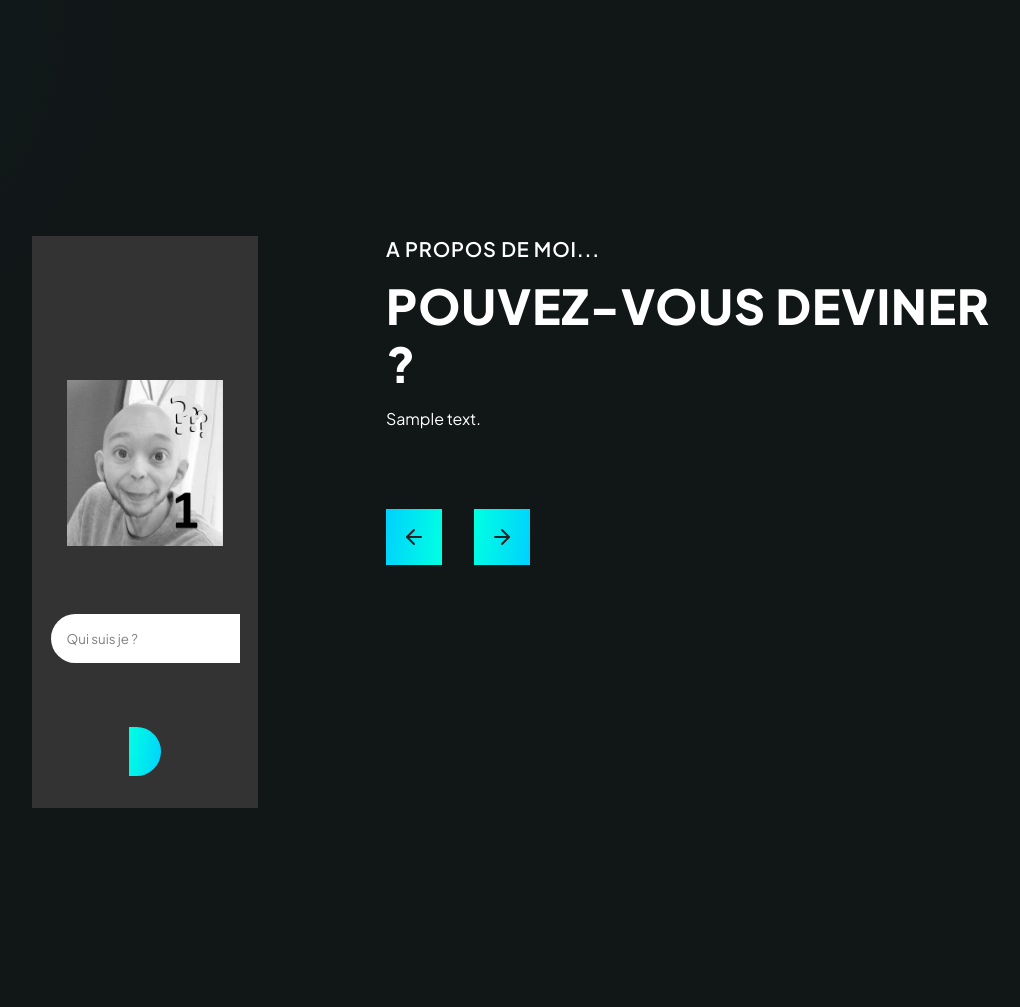
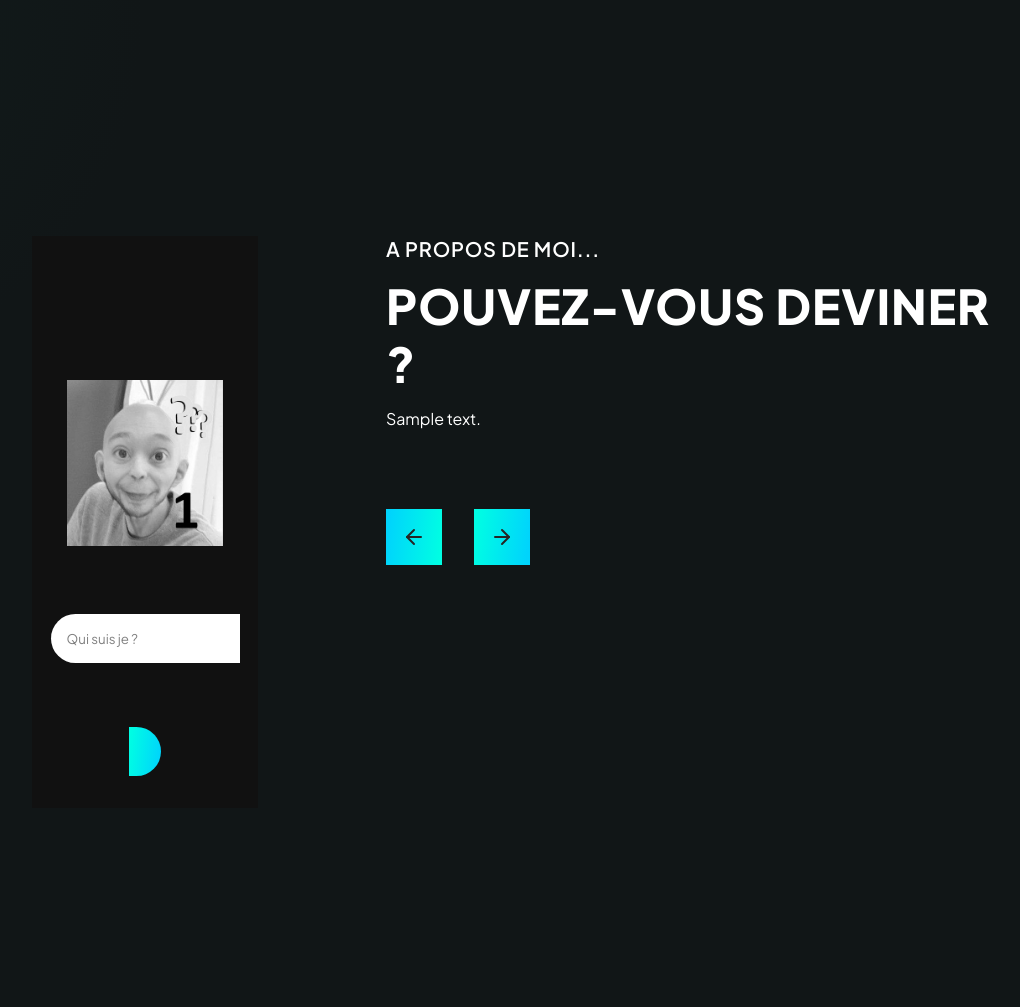
Before and after one commit to Balidriss/MyPage, a PHP site: page / in a window 1280 px wide. Shown: the part 789-1796 px from the top of the page, without its empty margins (234-1254 px from the left). Run offline with PHP 8.4, Linux system fonts and the light colour scheme; tables that the repository leaves empty or names only in its code hold one stand-in row (values such as "Sample post").

Commit message:
change perspective appearance forms

```diff
--- a/public/styles/index-style.css
+++ b/public/styles/index-style.css
@@ -183,7 +183,7 @@ header .logo-nav a {
 #guess-section .guess-container form {
   position: relative;
   z-index: -1;
-  background-color: rgba(255, 255, 255, 0.08);
+  background-color: black;
   margin-left: -10rem;
   flex: 0 0 50%;
   box-sizing: border-box;
@@ -199,22 +199,22 @@ header .logo-nav a {
 }
 #guess-section .guess-container form.form-position-0 {
   z-index: 3;
-  background-color: #333333;
+  background-color: rgb(17, 17, 17);
   scale: 1;
 }
 #guess-section .guess-container form.form-position-1 {
   z-index: 2;
-  background-color: #222222;
+  background-color: #333333;
   scale: 0.95;
 }
 #guess-section .guess-container form.form-position-2 {
   z-index: 1;
-  background-color: #111111;
+  background-color: #222222;
   scale: 0.9;
 }
 #guess-section .guess-container form.form-position-3 {
   z-index: 0;
-  background-color: #000000;
+  background-color: #111111;
   scale: 0.85;
 }
 #guess-section .guess-container form:not(.form-position-0) {
--- a/styles/scss/partials/guess.scss
+++ b/styles/scss/partials/guess.scss
@@ -21,7 +21,7 @@
         form {
             position: relative;
             z-index: -1;
-            background-color: $secondaryColorBlack;
+            background-color: black;
             margin-left: -10rem;
             flex: 0 0 50%;
             box-sizing: border-box;
@@ -39,25 +39,25 @@
 
             &.form-position-0 {
                 z-index: 3;
-                background-color: #333333;
+                background-color: $primaryColorBlack;
                 scale: 1;
             }
 
             &.form-position-1 {
                 z-index: 2;
-                background-color: #222222;
+                background-color: #333333;
                 scale: 0.95;
             }
 
             &.form-position-2 {
                 z-index: 1;
-                background-color: #111111;
+                background-color: #222222;
                 scale: 0.9;
             }
 
             &.form-position-3 {
                 z-index: 0;
-                background-color: #000000;
+                background-color: #111111;
                 scale: 0.85;
             }
 
```
